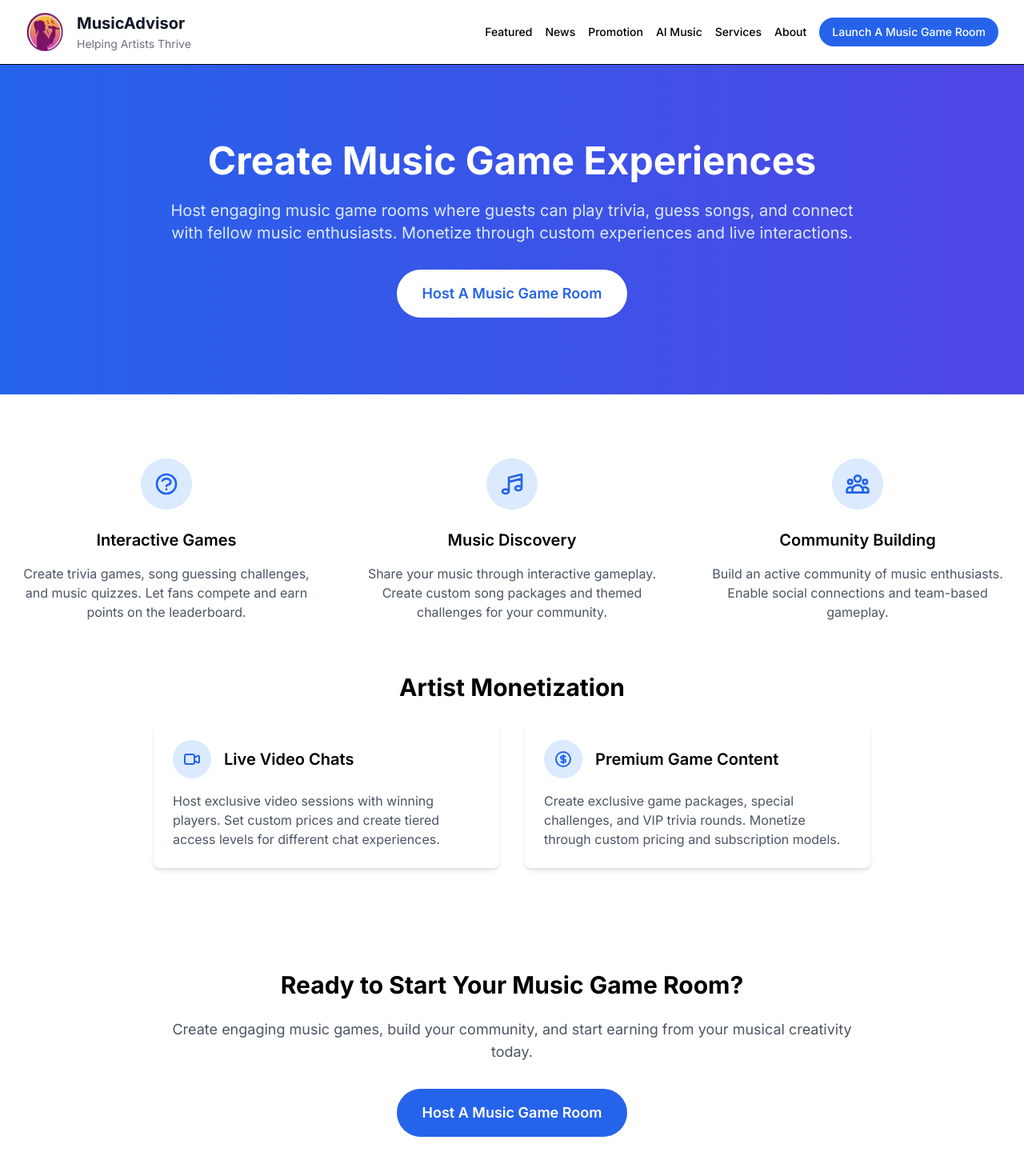
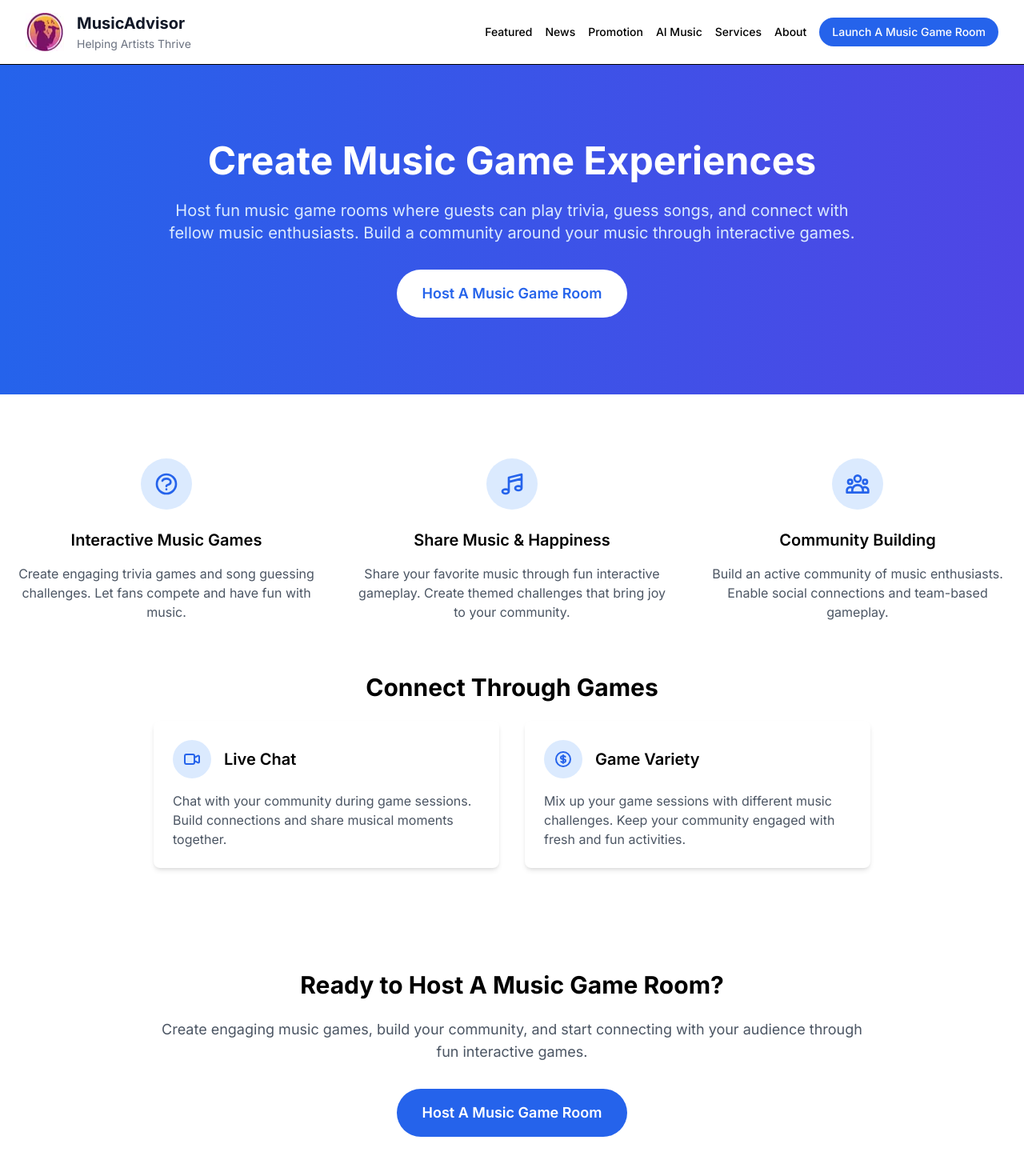
Before and after one commit to benjamenharper/musicadvisor.xyz, a Next.js app: page /virtual-music-game-room in a window 1280 px wide. Shown: the top 1470 px of the page at 80% size. Built offline with nearby package versions, Linux system fonts and the light colour scheme.

Commit message:
refactor: focus content on music games and remove unsupported features

```diff
--- a/app/virtual-music-game-room/page.tsx
+++ b/app/virtual-music-game-room/page.tsx
@@ -12,7 +12,7 @@ export default function VirtualMusicRoom() {
               Create Music Game Experiences
             </h1>
             <p className="text-xl text-blue-100 mb-8">
-              Host engaging music game rooms where guests can play trivia, guess songs, and connect with fellow music enthusiasts. Monetize through custom experiences and live interactions.
+              Host fun music game rooms where guests can play trivia, guess songs, and connect with fellow music enthusiasts. Build a community around your music through interactive games.
             </p>
             <Link
               href="https://bit.ly/hotlymusic"
@@ -36,9 +36,9 @@ export default function VirtualMusicRoom() {
                   <path strokeLinecap="round" strokeLinejoin="round" strokeWidth="2" d="M8.228 9c.549-1.165 2.03-2 3.772-2 2.21 0 4 1.343 4 3 0 1.4-1.278 2.575-3.006 2.907-.542.104-.994.54-.994 1.093m0 3h.01M21 12a9 9 0 11-18 0 9 9 0 0118 0z" />
                 </svg>
               </div>
-              <h3 className="text-xl font-semibold mb-4">Interactive Games</h3>
+              <h3 className="text-xl font-semibold mb-4">Interactive Music Games</h3>
               <p className="text-gray-600">
-                Create trivia games, song guessing challenges, and music quizzes. Let fans compete and earn points on the leaderboard.
+                Create engaging trivia games and song guessing challenges. Let fans compete and have fun with music.
               </p>
             </div>
 
@@ -48,9 +48,9 @@ export default function VirtualMusicRoom() {
                   <path strokeLinecap="round" strokeLinejoin="round" strokeWidth="2" d="M9 19V6l12-3v13M9 19c0 1.105-1.343 2-3 2s-3-.895-3-2 1.343-2 3-2 3 .895 3 2zm12-3c0 1.105-1.343 2-3 2s-3-.895-3-2 1.343-2 3-2 3 .895 3 2zM9 10l12-3" />
                 </svg>
               </div>
-              <h3 className="text-xl font-semibold mb-4">Music Discovery</h3>
+              <h3 className="text-xl font-semibold mb-4">Share Music & Happiness</h3>
               <p className="text-gray-600">
-                Share your music through interactive gameplay. Create custom song packages and themed challenges for your community.
+                Share your favorite music through fun interactive gameplay. Create themed challenges that bring joy to your community.
               </p>
             </div>
 
@@ -71,7 +71,7 @@ export default function VirtualMusicRoom() {
         {/* Monetization Section */}
         <div className="container mx-auto px-4 py-16">
           <div className="max-w-4xl mx-auto">
-            <h2 className="text-3xl font-bold mb-6 text-center">Artist Monetization</h2>
+            <h2 className="text-3xl font-bold mb-6 text-center">Connect Through Games</h2>
             <div className="grid md:grid-cols-2 gap-8">
               <div className="bg-white p-6 rounded-lg shadow-md">
                 <div className="flex items-center mb-4">
@@ -80,10 +80,10 @@ export default function VirtualMusicRoom() {
                       <path strokeLinecap="round" strokeLinejoin="round" strokeWidth="2" d="M15 10l4.553-2.276A1 1 0 0121 8.618v6.764a1 1 0 01-1.447.894L15 14M5 18h8a2 2 0 002-2V8a2 2 0 00-2-2H5a2 2 0 00-2 2v8a2 2 0 002 2z" />
                     </svg>
                   </div>
-                  <h3 className="text-xl font-semibold">Live Video Chats</h3>
+                  <h3 className="text-xl font-semibold">Live Chat</h3>
                 </div>
                 <p className="text-gray-600">
-                  Host exclusive video sessions with winning players. Set custom prices and create tiered access levels for different chat experiences.
+                  Chat with your community during game sessions. Build connections and share musical moments together.
                 </p>
               </div>
 
@@ -94,10 +94,10 @@ export default function VirtualMusicRoom() {
                       <path strokeLinecap="round" strokeLinejoin="round" strokeWidth="2" d="M12 8c-1.657 0-3 .895-3 2s1.343 2 3 2 3 .895 3 2-1.343 2-3 2m0-8c1.11 0 2.08.402 2.599 1M12 8V7m0 1v8m0 0v1m0-1c-1.11 0-2.08-.402-2.599-1M21 12a9 9 0 11-18 0 9 9 0 0118 0z" />
                     </svg>
                   </div>
-                  <h3 className="text-xl font-semibold">Premium Game Content</h3>
+                  <h3 className="text-xl font-semibold">Game Variety</h3>
                 </div>
                 <p className="text-gray-600">
-                  Create exclusive game packages, special challenges, and VIP trivia rounds. Monetize through custom pricing and subscription models.
+                  Mix up your game sessions with different music challenges. Keep your community engaged with fresh and fun activities.
                 </p>
               </div>
             </div>
@@ -107,9 +107,9 @@ export default function VirtualMusicRoom() {
         {/* Call to Action */}
         <div className="container mx-auto px-4 py-16 text-center">
           <div className="max-w-4xl mx-auto">
-            <h2 className="text-3xl font-bold mb-6">Ready to Start Your Music Game Room?</h2>
+            <h2 className="text-3xl font-bold mb-6">Ready to Host A Music Game Room?</h2>
             <p className="text-lg text-gray-600 mb-8">
-              Create engaging music games, build your community, and start earning from your musical creativity today.
+              Create engaging music games, build your community, and start connecting with your audience through fun interactive games.
             </p>
             <Link
               href="https://bit.ly/hotlymusic"
@@ -132,7 +132,9 @@ export default function VirtualMusicRoom() {
               <div className="w-12 h-12 shrink-0 rounded-full bg-blue-600 text-white flex items-center justify-center font-bold text-xl">1</div>
               <div>
                 <h3 className="text-xl font-semibold mb-2">Create Your Room</h3>
-                <p className="text-gray-600">Sign up and create your personalized virtual music room in minutes. Customize your room's appearance and settings to match your brand.</p>
+                <p className="text-gray-600">
+                  Sign up and create your personalized virtual music room in minutes. Customize your room's appearance and settings to match your brand.
+                </p>
               </div>
             </div>
 
@@ -140,7 +142,7 @@ export default function VirtualMusicRoom() {
               <div className="w-12 h-12 shrink-0 rounded-full bg-blue-600 text-white flex items-center justify-center font-bold text-xl">2</div>
               <div>
                 <h3 className="text-xl font-semibold mb-2">Set Up Your Games</h3>
-                <p className="text-gray-600">Create and schedule your music games, including trivia, song guessing, and music quizzes.</p>
+                <p className="text-gray-600">Create fun music trivia and song guessing games. Make them engaging and enjoyable for everyone.</p>
               </div>
             </div>
 
@@ -148,7 +150,9 @@ export default function VirtualMusicRoom() {
               <div className="w-12 h-12 shrink-0 rounded-full bg-blue-600 text-white flex items-center justify-center font-bold text-xl">3</div>
               <div>
                 <h3 className="text-xl font-semibold mb-2">Engage Your Audience</h3>
-                <p className="text-gray-600">Connect with your audience through chat, reactions, and interactive features. Build a community around your music.</p>
+                <p className="text-gray-600">
+                  Connect with your audience through chat, reactions, and interactive features. Build a community around your music.
+                </p>
               </div>
             </div>
 
@@ -170,7 +174,7 @@ export default function VirtualMusicRoom() {
         <div className="container mx-auto px-4 text-center">
           <h2 className="text-3xl md:text-4xl font-bold mb-6">Ready to Host A Music Game Room?</h2>
           <p className="text-xl text-blue-100 mb-8 max-w-2xl mx-auto">
-            Join the future of music engagement. Create your virtual music room today and start connecting with your audience in a whole new way.
+            Join the future of music engagement. Create your music game room today and start connecting with your audience through fun interactive games.
           </p>
           <Link
             href="https://bit.ly/hotlymusic"
```
